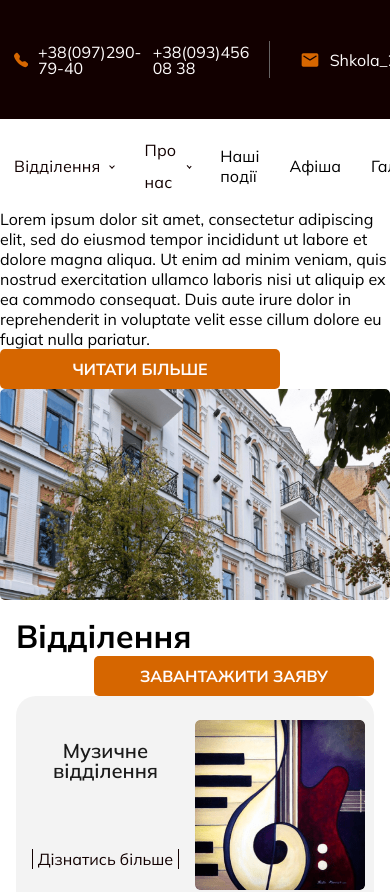
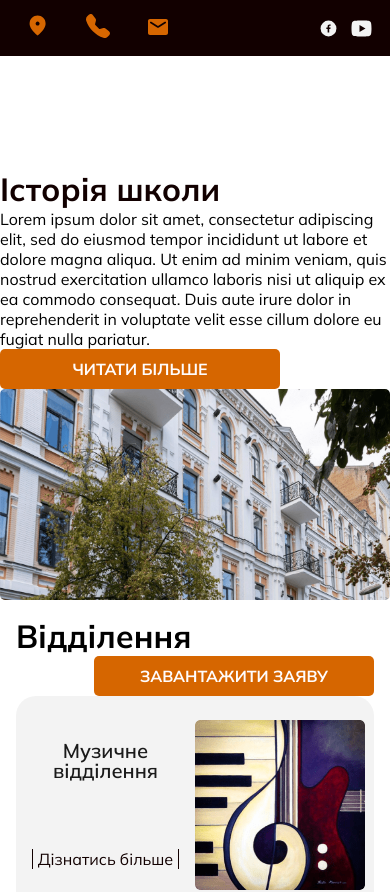
Before and after one commit to smile4alice/art-school-frontend, a React (Vite) app: page / in a window 390 px wide. Shown: the top 892 px of the page. Built offline with nearby package versions, Linux system fonts and the light colour scheme.

Commit message:
style(add): header add mobile css

```diff
--- a/src/components/main/Header/Header.jsx
+++ b/src/components/main/Header/Header.jsx
@@ -7,7 +7,7 @@ const Header = () => {
   return (
     <header className={styles.headerWrapper}>
       <HeaderContacts />
-      <HeaderNavigation />
+      {/* <HeaderNavigation /> */}
     </header>
   );
 };
--- a/src/components/main/Header/Header.module.scss
+++ b/src/components/main/Header/Header.module.scss
@@ -10,9 +10,15 @@
 
 .contactsWrapper {
   @extend%aligncenter;
+  justify-content: space-between;
 
+  padding: 4px 16px 4px 16px;
+  @media screen and (min-width: 1280px) {
+    justify-content: center;
     gap: 10px;
     padding: 25px 0 25px 0;
+  }
+
   // opacity: 1;
   // transition: all 500ms ease;
 }
@@ -25,27 +31,46 @@
 .contactsList {
   list-style: none;
   @extend%aligncenter;
-
+  gap: 16px;
+  @media screen and (min-width: 1280px) {
     gap: 30px;
+  }
 }
 
 .contactsListItem {
   @extend%aligncenter;
+  padding: 10px;
+  svg {
+    width: 24px;
+    height: 24px;
+  }
+  @media screen and (min-width: 1280px) {
     gap: 10px;
     padding-top: 2.5px;
     padding-bottom: 2.5px;
     padding-right: 15px;
     border-right: 1px solid$gray;
 
+    svg {
+      width: 20px;
+      height: 20px;
+    }
+  }
+
   a {
     text-decoration: none;
+
     color: $white;
     @include font(16px, 400, 1);
   }
 }
 .contactsListItem_PhoneWrapper {
-  @extend%aligncenter;
+  @media screen and (min-width: 1280px) {
+    display: flex;
+    align-items: center;
+    justify-content: center;
     gap: 10px;
+  }
 }
 .social {
   @extend%aligncenter;
--- a/src/components/main/Header/HeaderContacts.jsx
+++ b/src/components/main/Header/HeaderContacts.jsx
@@ -12,7 +12,18 @@ import styles from './Header.module.scss';
 const HeaderContacts = () => {
   const [show, setShow] = useState(true);
   const [lastScrollY, setLastScrollY] = useState(0);
-  // console.log('lastScrollY: ', lastScrollY);
+  const [windowWidth, setWindowWidth] = useState(window.innerWidth);
+  useEffect(() => {
+    function handleResize() {
+      setWindowWidth(window.innerWidth);
+    }
+
+    window.addEventListener('resize', handleResize);
+
+    return () => {
+      window.removeEventListener('resize', handleResize);
+    };
+  }, []);
 
   useEffect(() => {
     const controlNavbar = () => {
@@ -37,26 +48,31 @@ const HeaderContacts = () => {
     <div className={clsx(styles.contactsWrapper, show ? '' : styles.hidden)}>
       <ul className={styles.contactsList}>
         <li className={styles.contactsListItem}>
-          <LocationIcon />
           <a
             href="https://www.google.com.ua/maps/place/Kiev+Art+School/@50.4685751,30.3658169,12z/data=!4m10!1m2!2m1!1z0YXRg9C00L7QttC90Y8g0YjQutC-0LTQsCDQstC10YDQvdC40LrRltCy0YHRjNC60L7Qs9C-!3m6!1s0x40d4ce5df69f9943:0x18b52a2948c8f340!8m2!3d50.4543277!4d30.5043019!15sCjTRhdGD0LTQvtC20L3RjyDRiNC60L7Qu9CwINCy0LXRgNC40LrRltCy0YHRjNC60L7Qs9C-kgEKYXJ0X3NjaG9vbOABAA!16s%2Fg%2F121jyvxp?entry=ttuпше "
             target="_blank"
             rel="noopener noreferrer nofollow"
           >
-            вул. Бульварно-Кудрявська, 2.
+            <LocationIcon />{' '}
+            {windowWidth > 768 ? 'вул. Бульварно-Кудрявська, 2.' : ''}
           </a>
         </li>
         <li className={styles.contactsListItem}>
-          <PhoneIcon />
           <div className={styles.contactsListItem_PhoneWrapper}>
-            <a href="tel:+380972907940">+38(097)290-79-40</a>
+            <a href="tel:+380972907940">
+              <PhoneIcon />
+              {windowWidth > 768 ? '+38(097)290-79-40' : ''}
+            </a>
 
-            <a href="tel:+380934560838">+38(093)456 08 38</a>
+            <a href="tel:+380934560838">
+              {windowWidth > 768 ? ' +38(093)456 08 38' : ''}
+            </a>
           </div>
         </li>
         <li className={styles.contactsListItem}>
-          <EmailIcon />
-          <a href="mailto:Shkola_2@ukr.net">Shkola_2@ukr.net</a>
+          <a href="mailto:Shkola_2@ukr.net">
+            <EmailIcon /> {windowWidth > 768 ? 'Shkola_2@ukr.net' : ''}
+          </a>
         </li>
       </ul>
 
```
Lines whose indentation alone changed are shown as unchanged.
